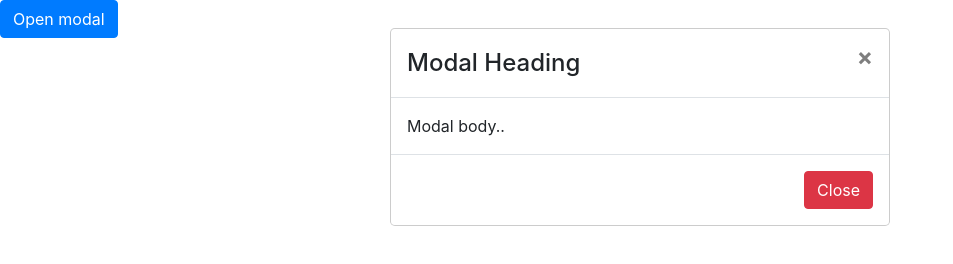
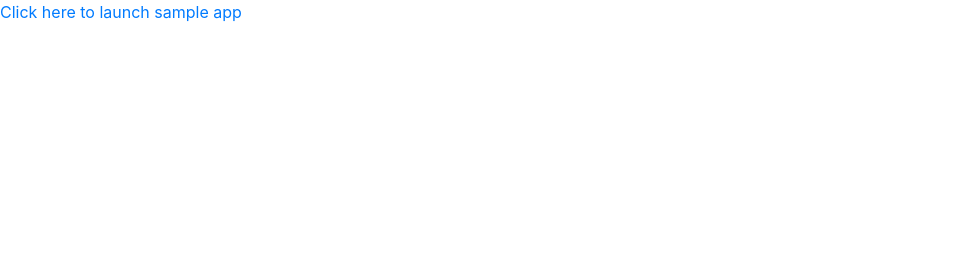
Before and after one commit to monishsharma/findDevice, a plain HTML site: page index.html in a window 1280 px wide. Shown: the whole page, without its empty margins (0-953 px from the left). Drawn offline with nearby package versions, Linux system fonts and the light colour scheme.

Commit message:
Update index.html

```diff
--- a/index.html
+++ b/index.html
@@ -3,97 +3,19 @@
 <head>
 	<title>Mobile Test</title>
 	<link rel="stylesheet" href="https://stackpath.bootstrapcdn.com/bootstrap/4.3.1/css/bootstrap.min.css">
-	  <script src="https://maxcdn.bootstrapcdn.com/bootstrap/4.3.1/js/bootstrap.min.js"></script>
-	    <script src="https://cdnjs.cloudflare.com/ajax/libs/popper.js/1.14.7/umd/popper.min.js"></script>
+<script src="https://ajax.googleapis.com/ajax/libs/jquery/1.12.4/jquery.min.js"></script>
+<script src="https://maxcdn.bootstrapcdn.com/bootstrap/3.3.7/js/bootstrap.min.js"></script>
 
-	<script
-  src="https://code.jquery.com/jquery-3.4.1.min.js"
-  integrity="sha256-CSXorXvZcTkaix6Yvo6HppcZGetbYMGWSFlBw8HfCJo="
-  crossorigin="anonymous"></script>
 </head>
 <style>
 
-.modal{
-	display: inline;
-}
 </style>
 <body >
+ <a href="intent:#Intent;action=com.androidsrc.launchfrombrowser;category=android.intent.category.DEFAULT;category=android.intent.category.BROWSABLE;end">Click here to launch sample app</a>
 
-	<div id="loader center">
-
-			<button type="button" class="btn btn-primary text-center" data-toggle="modal" data-target="#myModal">
-			Open modal
-		</button>
+</body>
+</div>
 
 
-
-
-		<div id="a"></div>
-
-
-	</div>
-
-	<script type="text/javascript">
-	var and = `<div class="modal" id="myModal">
-					<div class="modal-dialog">
-						<div class="modal-content">
-
-						<!-- Modal Header -->
-						<div class="modal-header">
-							<h4 class="modal-title">Modal Heading</h4>
-							<button type="button" class="close" data-dismiss="modal">&times;</button>
-						</div>
-
-						<!-- Modal body -->
-						<div class="modal-body">
-							Modal body..
-						</div>
-
-						<!-- Modal footer -->
-						<div class="modal-footer">
-							<button type="button" class="btn btn-danger" data-dismiss="modal">Close</button>
-						</div>
-
-						</div>
-					</div>
-				</div>
-				`
-
-
-
-
-
-
-
-
-
-			 var fallbackLink = 'http://example.com/my-web-app/'+window.location.search+window.location.hash;
-			 var isiOS = navigator.userAgent.match('iPad') || navigator.userAgent.match('iPhone'),
-						isAndroid = navigator.userAgent.match('Android'),
-						k = true;
-
-			 if (isAndroid || k) {
-				// Load our custom protocol in the iframe, for Chrome and Opera this burys the error dialog (which is actually HTML)
-				// for iOS we will get a popup error if this protocol is not supported, but it won't block javascript
-				// document.getElementById('loader').src = 'custom-protocol://my-app'+window.location.search+window.location.hash;
-				// The fallback link for Android needs to be https:// rather than market:// or the device will try to
-				// load both URLs and only the last one will win. (Especially FireFox, where an "Are You Sure" dialog will appear)
-				// on iOS we can link directly to the App Store as our app switch will fire prior to the switch
-				// If you have a mobile web app, your fallback could be that instead.
-				// fallbackLink = isAndroid ? 'https://play.google.com/store/apps/details?id=com.vuclip.viu' :
-				// 							'https://play.google.com/store/apps/details?id=com.vuclip.viu' ;
-
-    }
-			//  window.setTimeout(function (){ window.location.assign(fallbackLink); }, 1);
-
-
-
-setTimeout(function() {
-   window.setTimeout(document.getElementById('a').innerHTML = and);
-});
-
-
-
-	</script>
 </body>
 </html>
```
